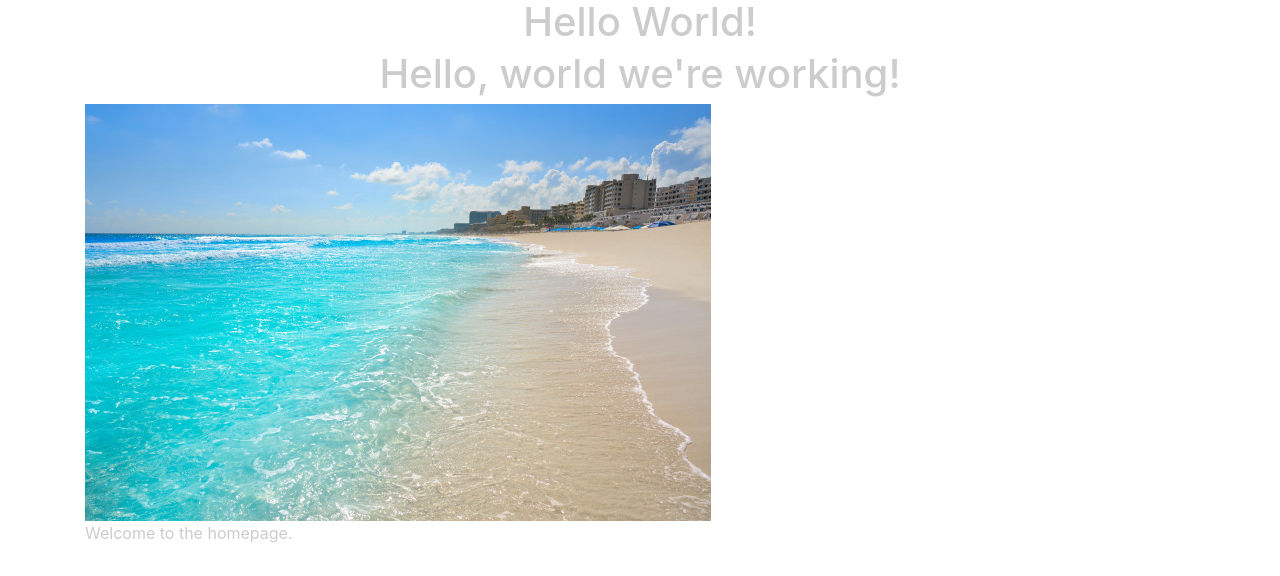
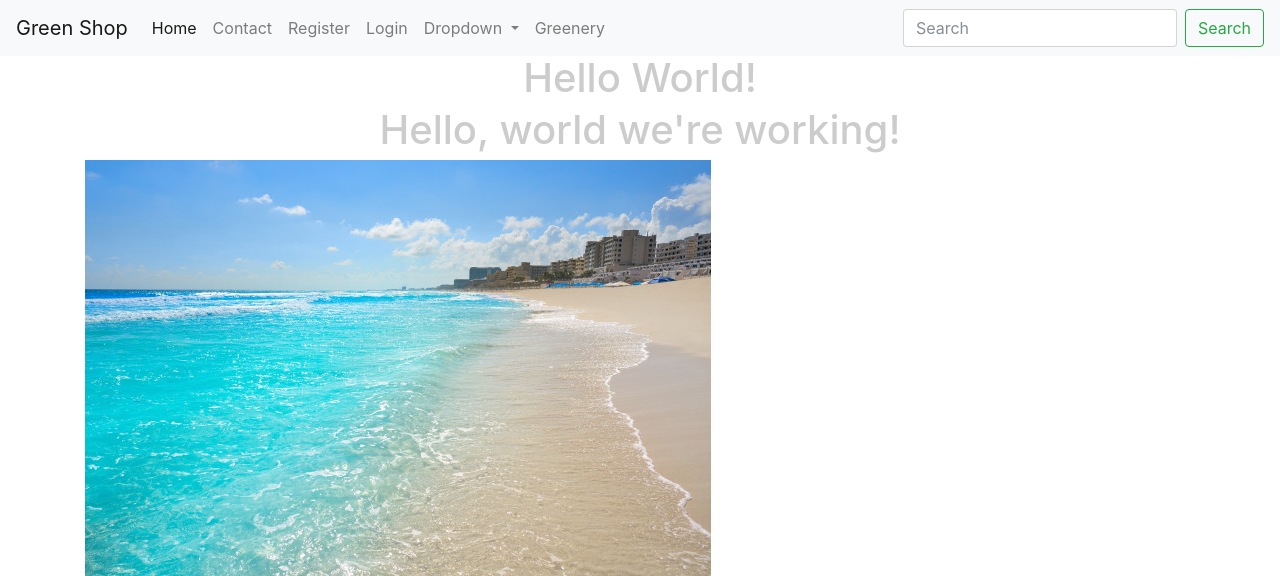
Before and after one commit to troublsum03/RP_CapStone1, a Django app: page / in a window 1280 px wide. Shown: the top 576 px of the page. Run offline with Django 3.2, Linux system fonts and the light colour scheme; some libraries are stand-ins or nearby versions.

Commit message:
built html templates

```diff
--- a/src/backendGS/urls.py
+++ b/src/backendGS/urls.py
@@ -23,12 +23,12 @@ from django.contrib import admin
 from .views import home_page, about_page, contact_page, login_page, register_page
 
 urlpatterns = [
-    url(r'^$', home_page),
-    url(r'^about/$', about_page),
-    url(r'^contact/$', contact_page),
-    url(r'^login/$', login_page),
-    url(r'^register/$', register_page),
-    url(r'^greenery/', include("greenery.urls")),
+    url(r'^$', home_page, name='home'),
+    url(r'^about/$', about_page, name='about'),
+    url(r'^contact/$', contact_page, name='contact'),
+    url(r'^login/$', login_page, name='login'),
+    url(r'^register/$', register_page, name='register'),
+    url(r'^greenery/', include("greenery.urls", namespace='greenery')),
     url(r'^admin/', admin.site.urls),
 ]
 
--- a/src/greenery/models.py
+++ b/src/greenery/models.py
@@ -2,6 +2,7 @@ import random
 import os
 from django.db import models
 from django.db.models.signals import pre_save, post_save
+from django.urls import reverse
 
 from .utlis import unique_slug_generator
 
@@ -56,11 +57,13 @@ class Greenery(models.Model):
     image = models.ImageField(upload_to=upload_image_path, null=True, blank=True)
     featured = models.BooleanField(default=False)
     active = models.BooleanField(default=True)
+    timestamp = models.DateTimeField(auto_now_add=True)
 
     objects = GreeneryManager()
 
     def get_absolute_url(self):
-        return "/greenery/{slug}/".format(slug=self.slug)
+        #return "/greenery/{slug}/".format(slug=self.slug)
+        return reverse("greenery:detail", kwargs={"slug": self.slug})
 
     def __str__(self):
         return self.Name
--- a/src/greenery/urls.py
+++ b/src/greenery/urls.py
@@ -5,7 +5,9 @@ from .views import (
     GreeneryDetailSlugView,
 )
 
+app_name = "greenery"
+
 urlpatterns = [
-    url(r'^$', GreeneryListView.as_view()),
-    url(r'^(?P<slug>[\w-]+)/$', GreeneryDetailSlugView.as_view()),
+    url(r'^$', GreeneryListView.as_view(), name='list'),
+    url(r'^(?P<slug>[\w-]+)/$', GreeneryDetailSlugView.as_view(), name='detail'),
 ]
--- /dev/null
+++ b/src/templates/home.html
@@ -0,0 +1,20 @@
+{% load static %}
+<!DOCTYPE html>
+<html lang="en">
+
+<head>
+    <!-- Required meta tags -->
+    <meta charset="utf-8">
+    <meta name="viewport" content="width=device-width, initial-scale=1, shrink-to-fit=no">
+    <title>Home</title>
+    {% include 'home/css.html' %}
+    {% block home_head %}{% endblock %}
+</head>
+<body>
+    {% include 'home/navbar.html' with brand_name='Green Shop' %}
+    {% block content %}{% endblock %}
+
+
+    {% include 'home/js.html' %}
+    </body>
+</html>
--- /dev/null
+++ b/src/templates/home/css.html
@@ -0,0 +1,4 @@
+{% load static %}
+<!-- Bootstrap CSS -->
+<link rel="stylesheet" href="https://maxcdn.bootstrapcdn.com/bootstrap/4.0.0-beta/css/bootstrap.min.css"
+integrity="sha384-/Y6pD6FV/Vv2HJnA6t+vslU6fwYXjCFtcEpHbNJ0lyAFsXTsjBbfaDjzALeQsN6M" crossorigin="anonymous">
--- /dev/null
+++ b/src/templates/home/js.html
@@ -0,0 +1,12 @@
+{% load static %}
+<!-- Optional JavaScript -->
+<!-- jQuery first, then Popper.js, then Bootstrap JS -->
+<script src="https://code.jquery.com/jquery-3.2.1.slim.min.js"
+    integrity="sha384-KJ3o2DKtIkvYIK3UENzmM7KCkRr/rE9/Qpg6aAZGJwFDMVNA/GpGFF93hXpG5KkN" crossorigin="anonymous">
+</script>
+<script src="https://cdnjs.cloudflare.com/ajax/libs/popper.js/1.11.0/umd/popper.min.js"
+    integrity="sha384-b/U6ypiBEHpOf/4+1nzFpr53nxSS+GLCkfwBdFNTxtclqqenISfwAzpKaMNFNmj4" crossorigin="anonymous">
+</script>
+<script src="https://maxcdn.bootstrapcdn.com/bootstrap/4.0.0-beta/js/bootstrap.min.js"
+    integrity="sha384-h0AbiXch4ZDo7tp9hKZ4TsHbi047NrKGLO3SEJAg45jXxnGIfYzk4Si90RDIqNm1" crossorigin="anonymous">
+</script>
--- /dev/null
+++ b/src/templates/home/navbar.html
@@ -0,0 +1,56 @@
+{% url 'home' as home_url %}
+{% url 'contact' as contact_url %}
+{% url 'greenery:list' as greenery_list_url %}
+{% url 'login' as login_url %}
+{% url 'register' as register_url %}
+
+<nav class="navbar navbar-expand-lg navbar-light bg-light">
+    <a class="navbar-brand" href="{{ home_url }}">{% if brand_name %} {{ brand_name }} {% else %} REP Green Shop
+        {% endif %}</a>
+    <button class="navbar-toggler" type="button" data-toggle="collapse" data-target="#navbarSupportedContent"
+        aria-controls="navbarSupportedContent" aria-expanded="false" aria-label="Toggle navigation">
+        <span class="navbar-toggler-icon"></span>
+    </button>
+
+    <div class="collapse navbar-collapse" id="navbarSupportedContent">
+        <ul class="navbar-nav mr-auto">
+            <li class="nav-item {% if request.path == home_url %}active{% endif %}">
+                <a class="nav-link" href="{{ home_url }}">Home <span class="sr-only">(current)</span></a>
+            </li>
+            <li class="nav-item {% if request.path == contact_url %}active{% endif %}">
+                <a class="nav-link" href="{{ contact_url }}">Contact</a>
+            </li>
+            {% if request.user.is_authenticated %}
+            <li class="nav-item {% if request.path == login_url %}active{% endif %}">
+                <a class="nav-link" href="{{ login_url }}">Logout</a>
+            </li>
+            {% else %}
+            <li class="nav-item {% if request.path == register_url %}active{% endif %}">
+                <a class="nav-link" href="{{ register_url }}">Register</a>
+            </li>
+            <li class="nav-item {% if request.path == login_url %}active{% endif %}">
+                <a class="nav-link" href="{{ login_url }}">Login</a>
+            </li>
+            {% endif %}
+            <li class="nav-item dropdown">
+                <a class="nav-link dropdown-toggle" href="#" id="navbarDropdown" role="button" data-toggle="dropdown"
+                    aria-haspopup="true" aria-expanded="false">
+                    Dropdown
+                </a>
+                <div class="dropdown-menu" aria-labelledby="navbarDropdown">
+                    <a class="dropdown-item" href="#">Sativa</a>
+                    <a class="dropdown-item" href="#">Indica</a>
+                    <div class="dropdown-divider"></div>
+                    <a class="dropdown-item" href="#">Hybrid</a>
+                </div>
+            </li>
+            <li class="nav-item {% if request.path == greenery_list_url %}active{% endif %}">
+                <a class="nav-link" href="{{ greenery_list_url }}" tabindex="-1" aria-disabled="true">Greenery</a>
+            </li>
+        </ul>
+        <form class="form-inline my-2 my-lg-0">
+            <input class="form-control mr-sm-2" type="search" placeholder="Search" aria-label="Search">
+            <button class="btn btn-outline-success my-2 my-sm-0" type="submit">Search</button>
+        </form>
+    </div>
+</nav>
--- a/src/templates/home_page.html
+++ b/src/templates/home_page.html
@@ -1,4 +1,37 @@
+{% extends "home.html" %}
 {% load static %}
+
+<title>Home Page</title>
+
+{% block home_head %}
+<link rel='stylesheet' href='{% static "css/main.css" %}'>
+{% endblock %}
+
+{% block content %}
+<div class='text-center'>
+        <h1>{{ title }}</h1>
+        <h1>Hello, world we're working!</h1>
+    </div>
+    <div class='container'>
+        <div class='row'>
+            <div class='col'>
+                <img src="{% static 'img/beach.jpg' %}" class='img-fluid' />
+                <p>{{ content }}</p>
+            </div>
+        </div>
+        {% if request.user.is_authenticated %}
+        <div class='row'>
+            <div class='col'>
+                <h1>Premium</h1>
+                {{ premium_content }}
+            </div>
+        </div>
+        {% endif %}
+</div>
+
+{% endblock %}
+
+
 <!DOCTYPE html>
 <html lang="en">
 
```
Also changed, not shown: src/greenery/templates/greenery/detail.html (+16 -4 lines), src/greenery/templates/greenery/list.html (+20 -4 lines), src/greenery/templates/greenery/snippets/card.html (added, +13 -0 lines), src/templates/contact/view.html (+3 -26 lines), src/db.sqlite3, src/greenery/migrations/0013_greenery_timestamp.py (added).
